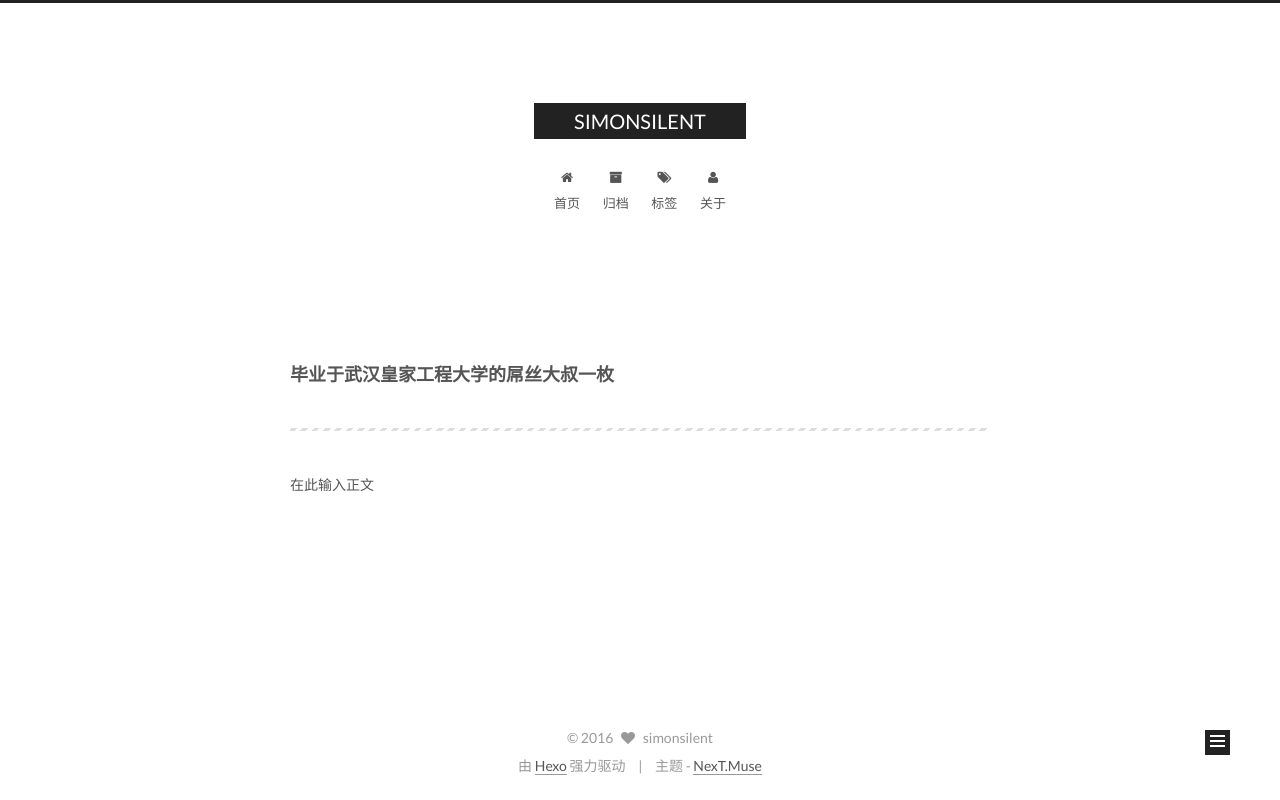
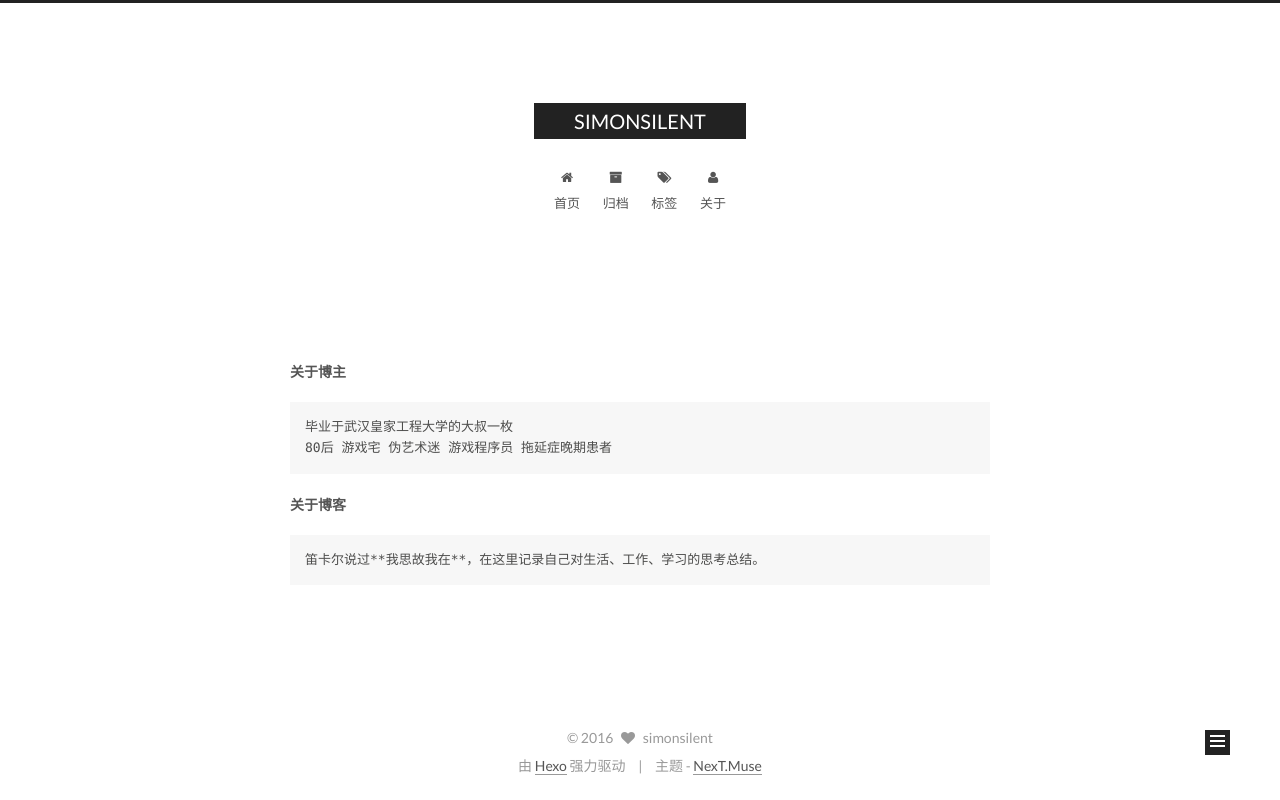
Before and after one commit to simon002/simon002.github.io, a plain HTML site: page about/index.html in a window 1280 px wide. Drawn offline with Linux system fonts and the light colour scheme.

Commit message:
Site updated: 2016-07-04 02:15:14

```diff
--- a/about/index.html
+++ b/about/index.html
@@ -84,19 +84,22 @@
 
 
 
-<meta name="description" content="毕业于武汉皇家工程大学的屌丝大叔一枚
-在此输入正文">
+<meta name="description" content="关于博主毕业于武汉皇家工程大学的大叔一枚
+80后 游戏宅 伪艺术迷 游戏程序员 拖延症晚期患者
+关于博客笛卡尔说过**我思故我在**，在这里记录自己对生活、工作、学习的思考总结。">
 <meta property="og:type" content="website">
 <meta property="og:title" content="SIMONSILENT">
 <meta property="og:url" content="http://simon002.github.io/about/index.html">
 <meta property="og:site_name" content="SIMONSILENT">
-<meta property="og:description" content="毕业于武汉皇家工程大学的屌丝大叔一枚
-在此输入正文">
-<meta property="og:updated_time" content="2016-07-03T16:51:20.960Z">
+<meta property="og:description" content="关于博主毕业于武汉皇家工程大学的大叔一枚
+80后 游戏宅 伪艺术迷 游戏程序员 拖延症晚期患者
+关于博客笛卡尔说过**我思故我在**，在这里记录自己对生活、工作、学习的思考总结。">
+<meta property="og:updated_time" content="2016-07-03T18:14:07.515Z">
 <meta name="twitter:card" content="summary">
 <meta name="twitter:title" content="SIMONSILENT">
-<meta name="twitter:description" content="毕业于武汉皇家工程大学的屌丝大叔一枚
-在此输入正文">
+<meta name="twitter:description" content="关于博主毕业于武汉皇家工程大学的大叔一枚
+80后 游戏宅 伪艺术迷 游戏程序员 拖延症晚期患者
+关于博客笛卡尔说过**我思故我在**，在这里记录自己对生活、工作、学习的思考总结。">
 
 
 
@@ -237,9 +240,10 @@
   <div id="posts" class="posts-expand">
 
 
-      <h3 id="毕业于武汉皇家工程大学的屌丝大叔一枚"><a href="#毕业于武汉皇家工程大学的屌丝大叔一枚" class="headerlink" title="毕业于武汉皇家工程大学的屌丝大叔一枚"></a>毕业于武汉皇家工程大学的屌丝大叔一枚</h3><hr>
-<p>在此输入正文</p>
-
+      <h5 id="关于博主"><a href="#关于博主" class="headerlink" title="关于博主"></a><strong>关于博主</strong></h5><pre><code>毕业于武汉皇家工程大学的大叔一枚
+80后 游戏宅 伪艺术迷 游戏程序员 拖延症晚期患者
+</code></pre><h5 id="关于博客"><a href="#关于博客" class="headerlink" title="关于博客"></a><strong>关于博客</strong></h5><pre><code>笛卡尔说过**我思故我在**，在这里记录自己对生活、工作、学习的思考总结。
+</code></pre>
 
   </div>
 
```
